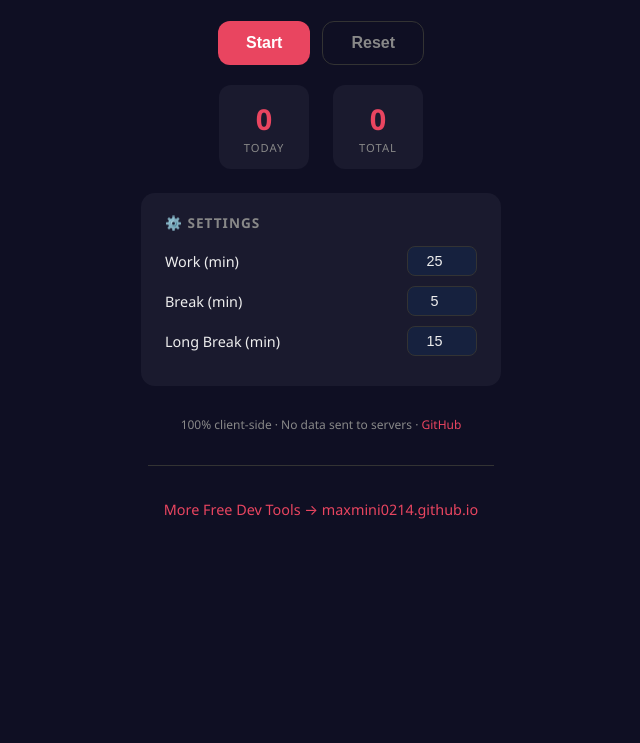
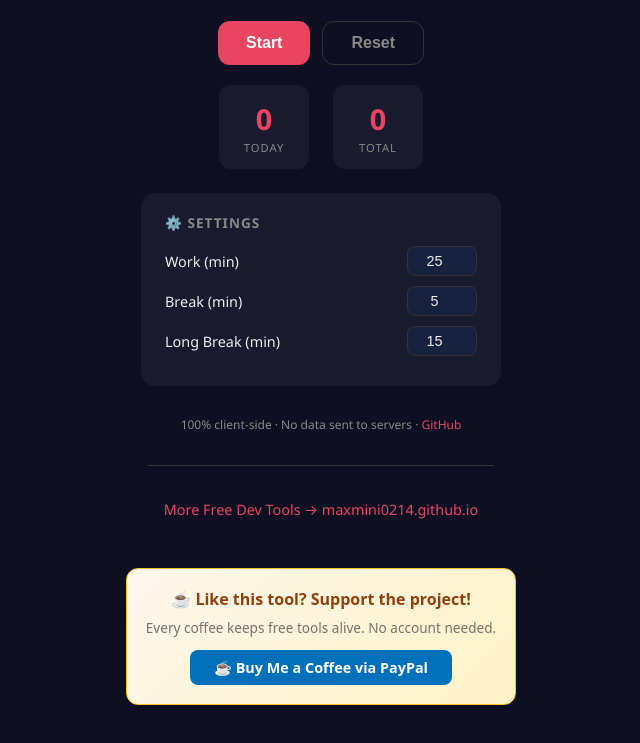
Before and after one commit to maxmini0214/pomodoro-timer, a plain HTML site: page index.html in a window 1280 px wide. Shown: the part 449-1192 px from the top of the page, without its empty margins (319-959 px from the left). Before the commit the page ends 1021 px from the top, so only its background shows below. Drawn offline with Linux system fonts and the light colour scheme.

Commit message:
Add support/donate button (PayPal)

```diff
--- a/index.html
+++ b/index.html
@@ -205,5 +205,12 @@ updateDisplay(); loadStats();
 </script>
 <div style="text-align:center;padding:2rem 1rem;margin-top:2rem;border-top:1px solid #333"><a href="https://maxmini0214.github.io/" style="color:#e94560;text-decoration:none;font-size:.9rem">More Free Dev Tools → maxmini0214.github.io</a></div>
 <script data-goatcounter="https://maxdevtools.goatcounter.com/count" async src="//gc.zgo.at/count.js"></script>
+
+<!-- Support CTA -->
+<div style="max-width:480px;margin:1rem auto 2rem;padding:1.2rem;background:linear-gradient(135deg,#fff7ed,#fef3c7);border:1px solid #fbbf24;border-radius:12px;text-align:center;font-family:system-ui,sans-serif">
+<p style="margin:0 0 0.5rem;font-size:1rem;font-weight:600;color:#92400e">☕ Like this tool? Support the project!</p>
+<p style="margin:0 0 0.8rem;color:#78716c;font-size:0.85rem">Every coffee keeps free tools alive. No account needed.</p>
+<a href="https://paypal.me/maxseats" target="_blank" rel="noopener" style="display:inline-block;padding:0.5rem 1.5rem;background:#0070ba;color:white;border-radius:8px;text-decoration:none;font-size:0.9rem;font-weight:600">☕ Buy Me a Coffee via PayPal</a>
+</div>
 </body>
 </html>
```
